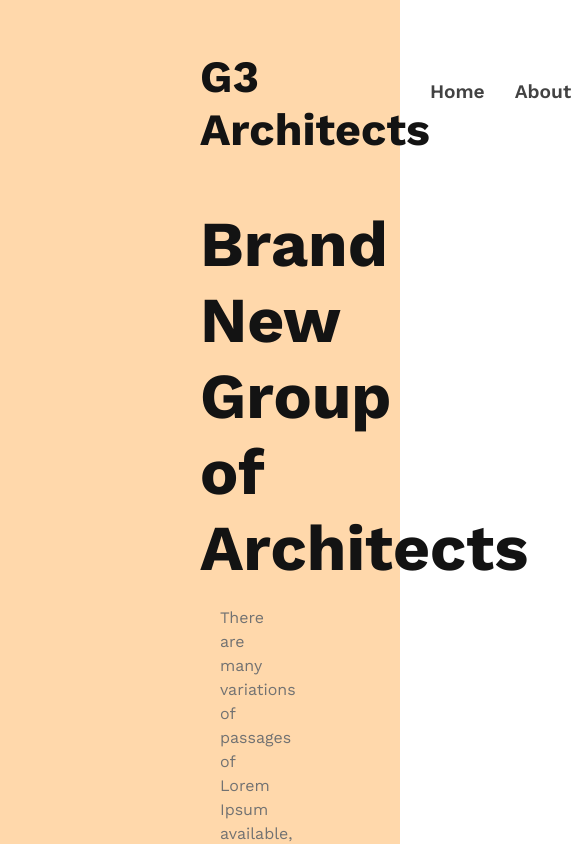
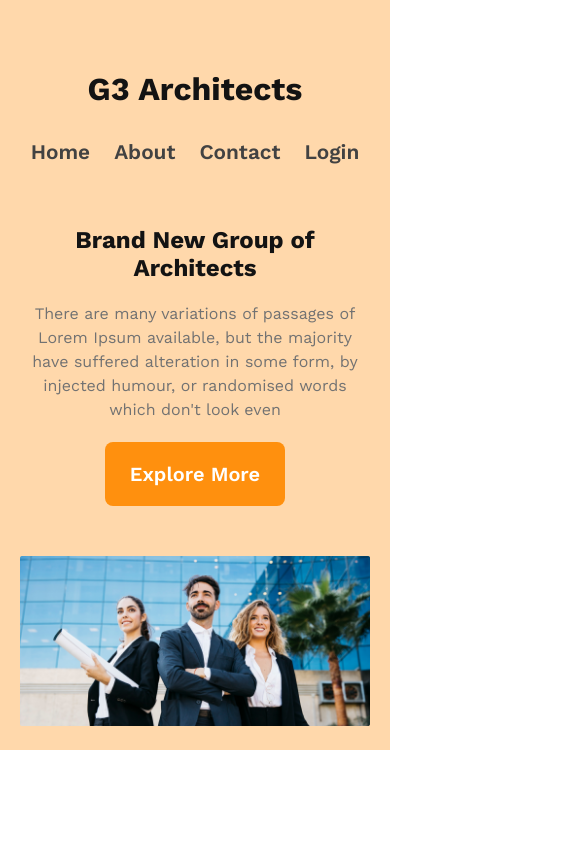
Before and after one commit to mr-tnmy-srkr/g3-architechs, a plain HTML site: page index.html in a window 390 px wide. Shown: the top 844 px of the page, 585 px wide, since content can reach past the window. Drawn offline with nearby package versions, Linux system fonts and the light colour scheme.

Commit message:
banner section's responsive complete

```diff
--- a/index.html
+++ b/index.html
@@ -19,7 +19,7 @@
         <ul>
           <li><a href="#">Home</a></li>
           <li><a href="#">About</a></li>
-          <li><a href="#">Contact US</a></li>
+          <li><a href="#">Contact</a></li>
           <li><a href="#">Login</a></li>
         </ul>
       </nav>
--- a/style.css
+++ b/style.css
@@ -11,7 +11,7 @@
   color: #727272;
   font-weight: 400;
   line-height: 1.5rem;
-  margin: 20px;
+
 }
 .btn-primary {
   background: #ff900e;
@@ -39,6 +39,7 @@ nav {
   justify-content: space-between;
   align-items: center;
   margin-bottom: 50px;
+  margin-top: 50px;
 }
 nav ul {
   display: flex;
@@ -63,16 +64,65 @@ nav li > a {
   text-align: center;
 }
 .banner-content {
-  max-width: 850px;
+  max-width: 55rem;
   margin: 0 auto;
 }
 .banner-title {
   color: #131313;
   font-size: 4rem;
   font-weight: 700;
+  margin-bottom: 20px;
 }
 .banner img {
   width: 100%;
   padding-top: 30px;
-  border-radius: 10px;
 }
+
+
+
+
+/* responsive design */
+/* for mobile devices */
+@media screen and (max-width:576px) {
+    header{
+        padding: 20px;
+    }
+nav{
+    flex-direction: column;
+}
+ .nav-title{
+    font-size: 2rem;
+    padding-bottom: 20px;
+ }
+ nav ul > li {
+    margin: 12px;
+}
+nav li > a{
+    font-size: 1.3rem;
+}
+ .banner-title {
+    font-size: 1.5rem;
+}
+
+}
+
+/* for medium devices */
+@media screen and (min-width:576px) and (max-width:960px) {
+    header{
+        padding: 20px;
+    }
+    nav{
+        flex-direction: column;
+    }
+    .nav-title{
+        font-size: 5rem;
+        padding-bottom: 20px;
+     }
+     nav li > a{
+        font-size: 2.5rem;
+    }
+    .text-light-gray{
+        font-size: 2.5rem;
+        line-height:2.5rem
+    }
+}
```
